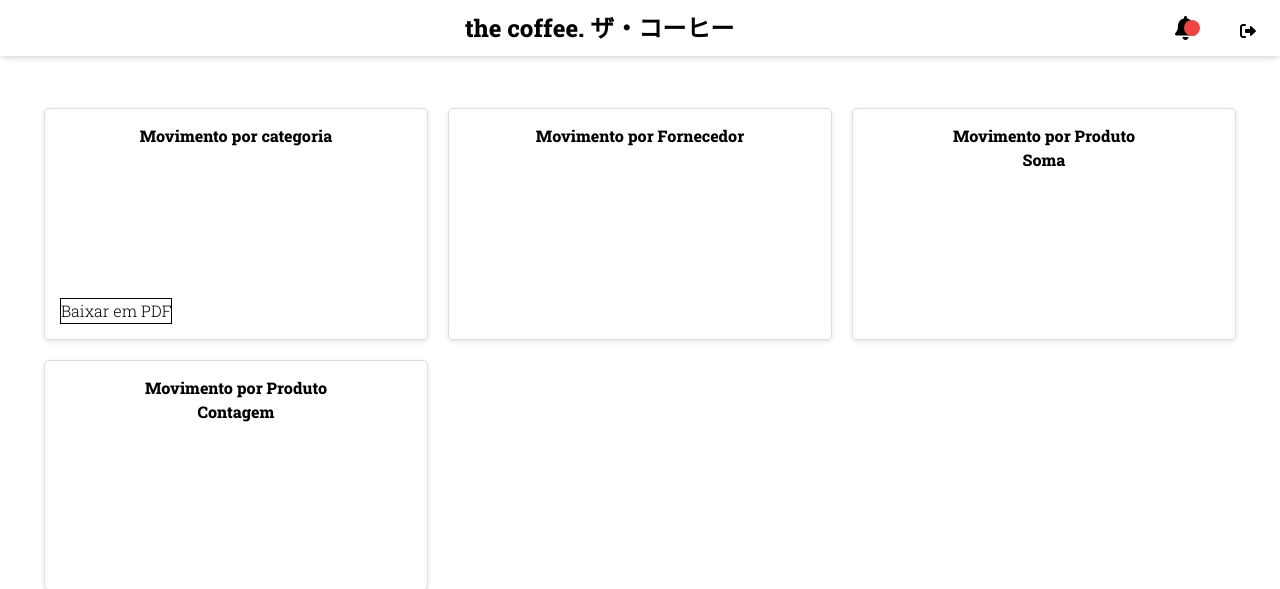
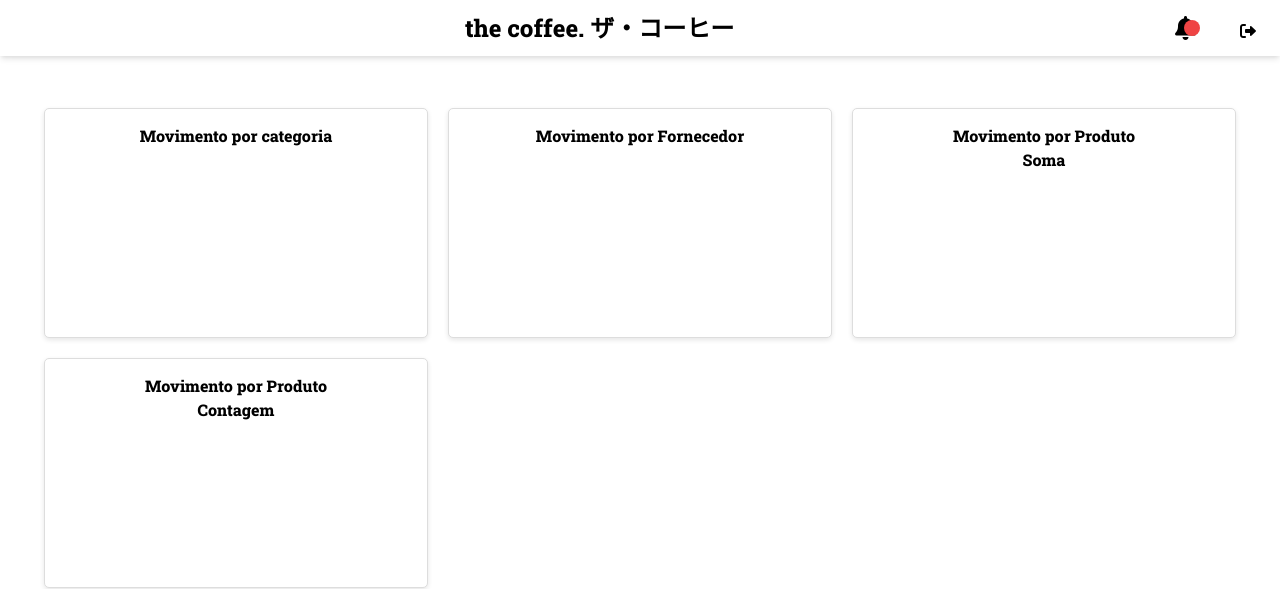
Before and after one commit to AlanBMC/STOQ, a Django app: page /dashboard/ in a window 1280 px wide. Shown: the top 589 px of the page. Run offline with Django 5.2, Linux system fonts and the light colour scheme; data that the repository does not hold is empty; a map, chart or similar area stays blank; some libraries are stand-ins or nearby versions.

Commit message:
feat: remove PDF download functionality from dashboard; clean up related code

```diff
--- a/estoque_cafeteria/estoque/templates/dashboard.html
+++ b/estoque_cafeteria/estoque/templates/dashboard.html
@@ -38,7 +38,6 @@
         <div class="chart-container">
             <H1>Movimento por categoria</H1>
             <canvas id="lineChart" ></canvas>
-            <button onclick="downloadAllChartsAsPDF()">Baixar em PDF</button>
 
         </div>
         <div class="chart-container">
@@ -65,33 +64,6 @@
         const data = await response.json();
         return data;
     }
-
-    async function downloadAllChartsAsPDF() {
-    const { jsPDF } = window.jspdf; // Obtém o jsPDF
-    const pdf = new jsPDF(); // Cria um novo PDF
-    const chartIds = ['lineChart', 'barChart', 'pieChart', 'PolarChart']; // IDs dos gráficos
-
-    for (let i = 0; i < chartIds.length; i++) {
-        const chartElement = document.getElementById(chartIds[i]);
-
-        // Captura o gráfico como imagem usando html2canvas
-        const canvas = await html2canvas(chartElement);
-        const imgData = canvas.toDataURL('image/png');
-
-        // Calcula proporções para a imagem no PDF
-        const imgWidth = 190; // Largura máxima da imagem no PDF
-        const imgHeight = (canvas.height * imgWidth) / canvas.width;
-
-        // Adiciona a imagem no PDF
-        if (i > 0) {
-            pdf.addPage(); // Adiciona uma nova página no PDF para o próximo gráfico
-        }
-        pdf.addImage(imgData, 'PNG', 10, 10, imgWidth, imgHeight);
-    }
-
-    // Salva o arquivo PDF
-    pdf.save('TodosOsGraficos.pdf');
-}
 
 
 
```
